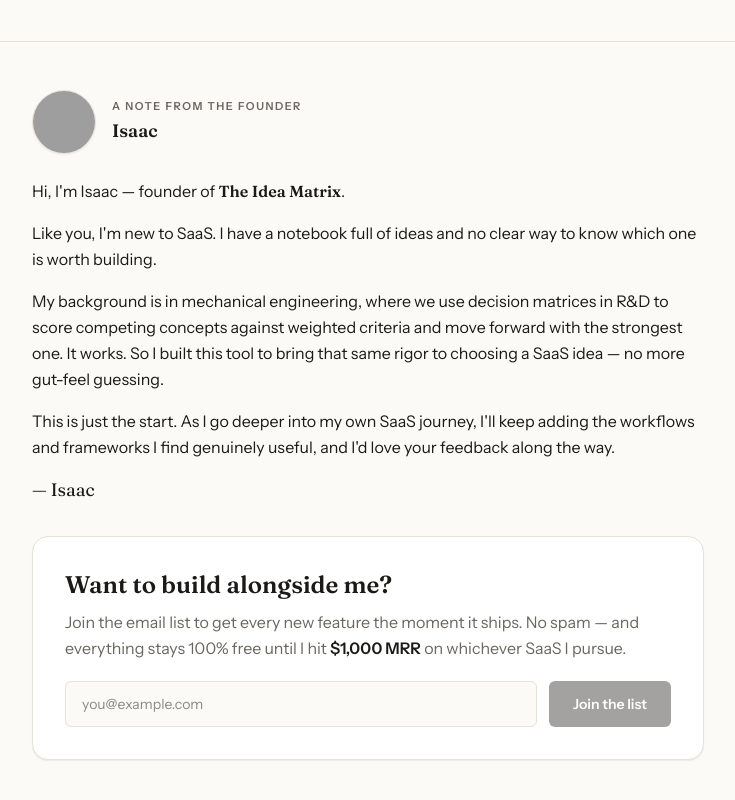
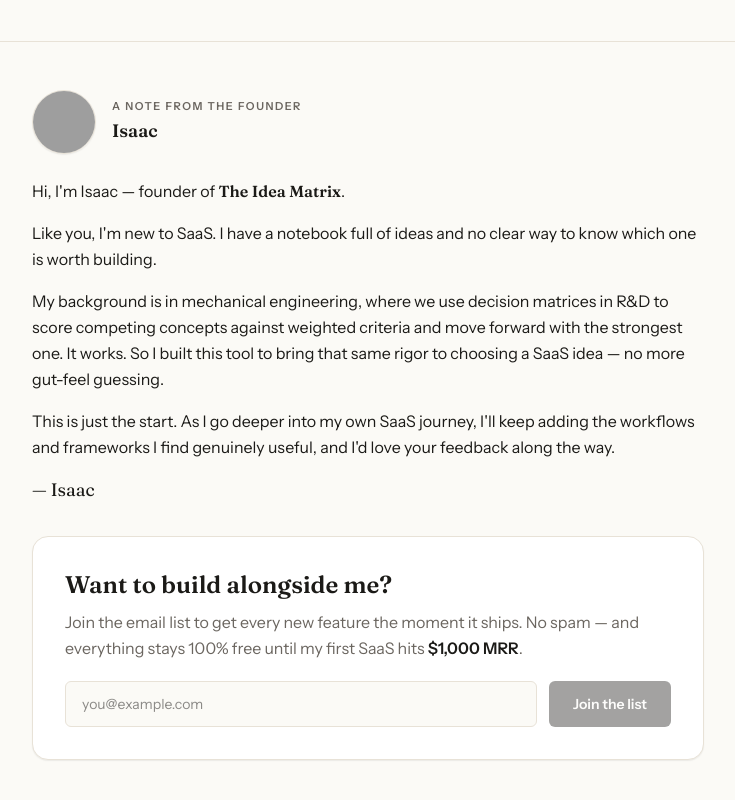
Before and after one commit to isaacvaughan21-cmyk/SaaSDM, a React (Vite) app: page / in a window 1280 px wide. Shown: the part 1963-2763 px from the top of the page, without its empty margins (272-1007 px from the left). Built offline with nearby package versions, Linux system fonts and the light colour scheme; grey boxes are pictures that could not be loaded.

Commit message:
Reword email-list free-until line
Co-Authored-By: Claude Sonnet 4.6 <noreply@anthropic.com>

```diff
--- a/src/components/FounderNote.tsx
+++ b/src/components/FounderNote.tsx
@@ -65,8 +65,8 @@ export function FounderNote() {
           <h3 className="font-display text-2xl font-semibold text-ink">Want to build alongside me?</h3>
           <p className="mt-2 text-muted leading-relaxed">
             Join the email list to get every new feature the moment it ships. No spam — and
-            everything stays 100% free until I hit <span className="font-semibold text-ink">$1,000 MRR</span>{' '}
-            on whichever SaaS I pursue.
+            everything stays 100% free until my first SaaS hits{' '}
+            <span className="font-semibold text-ink">$1,000 MRR</span>.
           </p>
 
           {joined ? (
```
